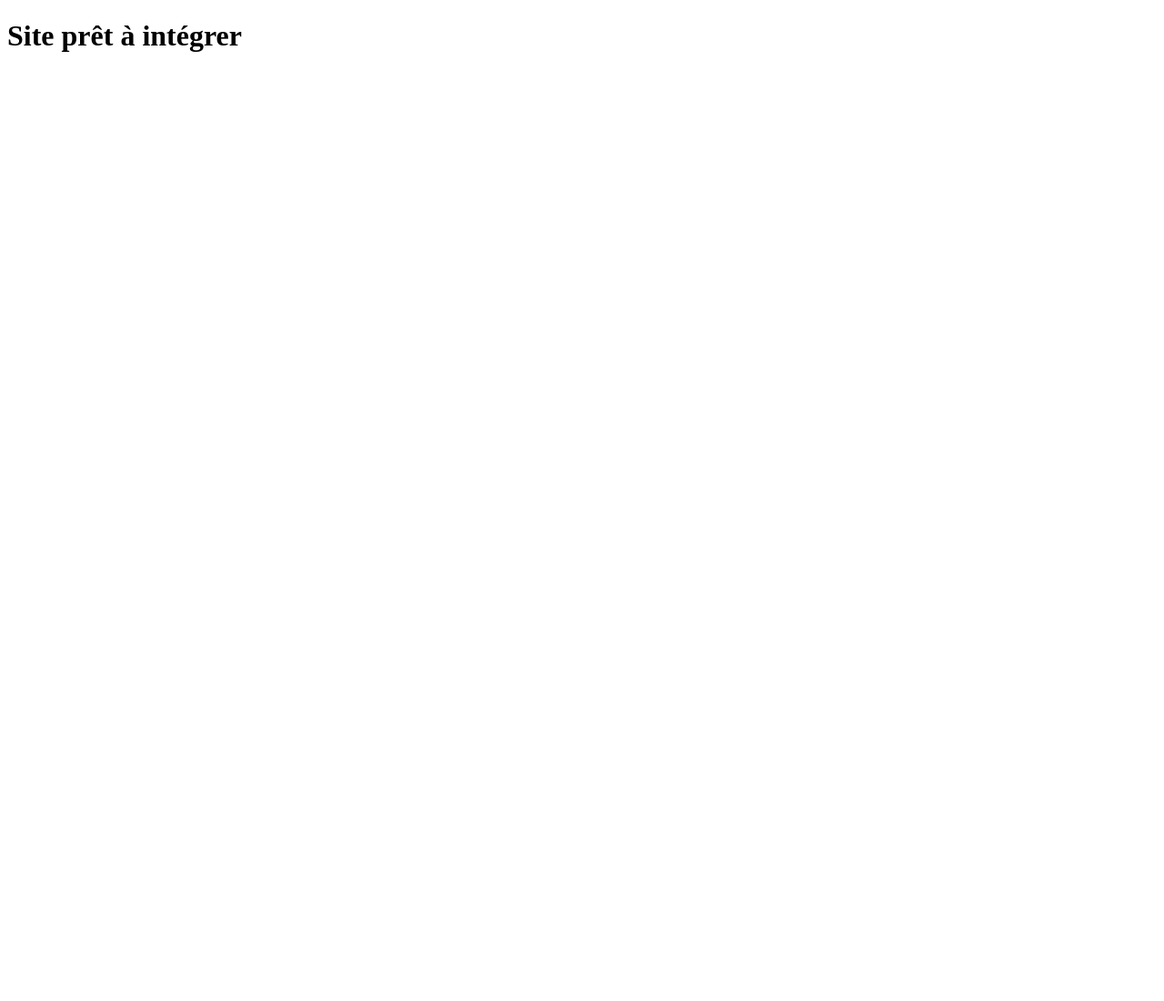
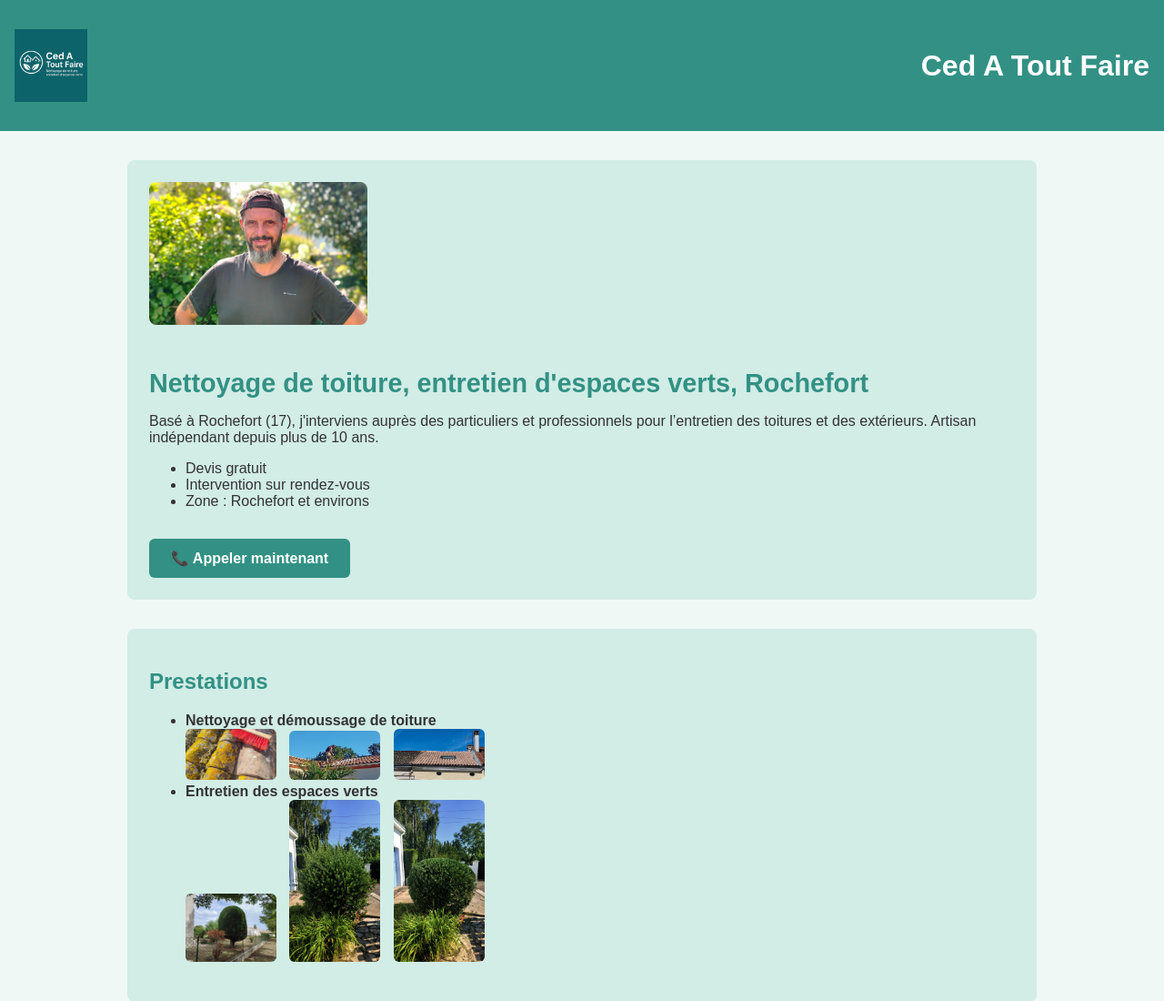
Before and after one commit to CedAToutFaire/Ced-A-Tout-Faire, a plain HTML site: page index.html in a window 1280 px wide. Shown: the top 1100 px of the page at 91% size. Before the commit the page ends 800 px from the top, so only its background shows below. Drawn offline with Linux system fonts and the light colour scheme.

Commit message:
index.html

```diff
--- a/index.html
+++ b/index.html
@@ -1 +1,88 @@
-<!DOCTYPE html><html><head><title>Site en construction</title></head><body><h1>Site prêt à intégrer</h1></body></html>
+<!DOCTYPE html>
+<html lang="fr">
+<head>
+  <meta charset="UTF-8" />
+  <meta name="viewport" content="width=device-width, initial-scale=1.0" />
+  <meta name="description" content="Ced A Tout Faire - Nettoyage de toiture et entretien d'espaces verts à Rochefort (17)" />
+  <title>Ced A Tout Faire | Artisan à Rochefort</title>
+  <style>
+    body { margin: 0; font-family: Arial, sans-serif; background-color: #eff8f5; color: #333; }
+    header { background-color: #329184; color: white; padding: 2rem 1rem; display: flex; align-items: center; justify-content: space-between; flex-wrap: wrap; }
+    header img { height: 80px; }
+    header h1 { margin: 0; font-size: 2rem; }
+    main { padding: 2rem 1rem; max-width: 1000px; margin: 0 auto; }
+    section { margin-bottom: 2rem; padding: 1.5rem; border-radius: 8px; background-color: #d2ece6; }
+    .photo-profil { display: flex; align-items: center; gap: 1.5rem; flex-wrap: wrap; }
+    .photo-profil img { width: 240px; border-radius: 8px; }
+    h1.main-title { font-size: 1.8rem; color: #329184; margin-bottom: 0.5rem; }
+    h2 { color: #329184; }
+    .call-button { display: inline-block; background-color: #329184; color: white; padding: 0.75rem 1.5rem; border-radius: 6px; text-decoration: none; font-weight: bold; margin-top: 1rem; }
+    .call-button:hover { background-color: #28776c; }
+    footer { background-color: #329184; color: white; text-align: center; padding: 1rem; font-size: 0.9rem; }
+    .contact { background: #e1f4f0; padding: 1.5rem; border-radius: 8px; }
+    .widget-google { margin-top: 1rem; }
+    .miniatures img { width: 100px; height: auto; border-radius: 6px; margin-right: 10px; }
+  </style>
+</head>
+<body>
+  <header>
+    <img src="logo.png" alt="Logo Ced A Tout Faire" />
+    <h1>Ced A Tout Faire</h1>
+  </header>
+  <main>
+    <section class="photo-profil">
+      <img src="ta-photo.jpg" alt="Portrait Ced A Tout Faire" />
+      <div>
+        <h1 class="main-title">Nettoyage de toiture, entretien d'espaces verts, Rochefort</h1>
+        <p>Basé à Rochefort (17), j'interviens auprès des particuliers et professionnels pour l’entretien des toitures et des extérieurs. Artisan indépendant depuis plus de 10 ans.</p>
+        <ul>
+          <li>Devis gratuit</li>
+          <li>Intervention sur rendez-vous</li>
+          <li>Zone : Rochefort et environs</li>
+        </ul>
+        <a href="tel:06XXXXXXXX" class="call-button">📞 Appeler maintenant</a>
+      </div>
+    </section>
+
+    <section>
+      <h2>Prestations</h2>
+      <ul>
+        <li><strong>Nettoyage et démoussage de toiture</strong></li>
+        <div class="miniatures">
+          <img src="grattage.jpg" alt="Grattage toiture" />
+          <img src="pulverisation.jpg" alt="Pulvérisation toiture" />
+          <img src="toiture_propre.jpg" alt="Toiture propre" />
+        </div>
+        <li><strong>Entretien des espaces verts</strong></li>
+        <div class="miniatures">
+          <img src="cypres.jpg" alt="Cyprès taillé" />
+          <img src="olivier_avant.jpg" alt="Olivier avant" />
+          <img src="olivier_apres.jpg" alt="Olivier après" />
+        </div>
+      </ul>
+    </section>
+
+    <section>
+      <h2>Ce que mes clients disent</h2>
+      <blockquote>« Professionnel fiable, travail impeccable. »</blockquote>
+      <blockquote>« Intervention rapide et efficace. Je recommande. »</blockquote>
+      <p>Note Google : 5/5 – avis disponibles sur ma fiche</p>
+      <div class="widget-google">
+        <iframe src="https://widget.elfsight.com/widget/YOUR_WIDGET_ID_HERE" width="100%" height="300" frameborder="0" scrolling="no"></iframe>
+      </div>
+    </section>
+
+    <section class="contact">
+      <h2>Contact</h2>
+      <p>📞 06 XX XX XX XX</p>
+      <p>📧 ced.atoutfaire@tonadresse.fr</p>
+      <p>📍 Rochefort (17300)</p>
+      <p>Utilisez le formulaire intégré Wix pour vos demandes de devis</p>
+    </section>
+  </main>
+  <footer>
+    Ced A Tout Faire – SIREN 530 426 998 – Rochefort (17) <br />
+    Mentions légales | Politique de confidentialité
+  </footer>
+</body>
+</html>
```
